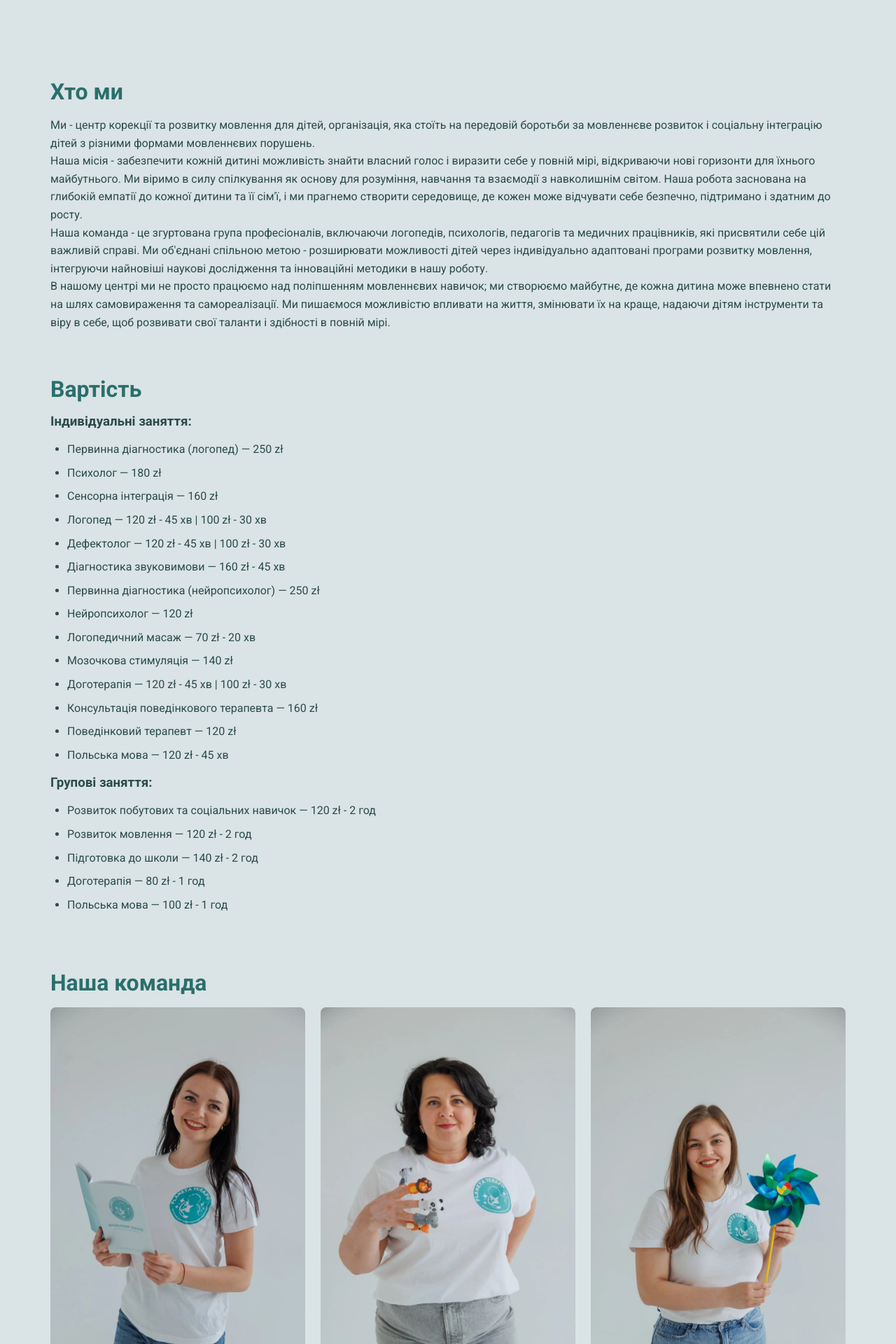
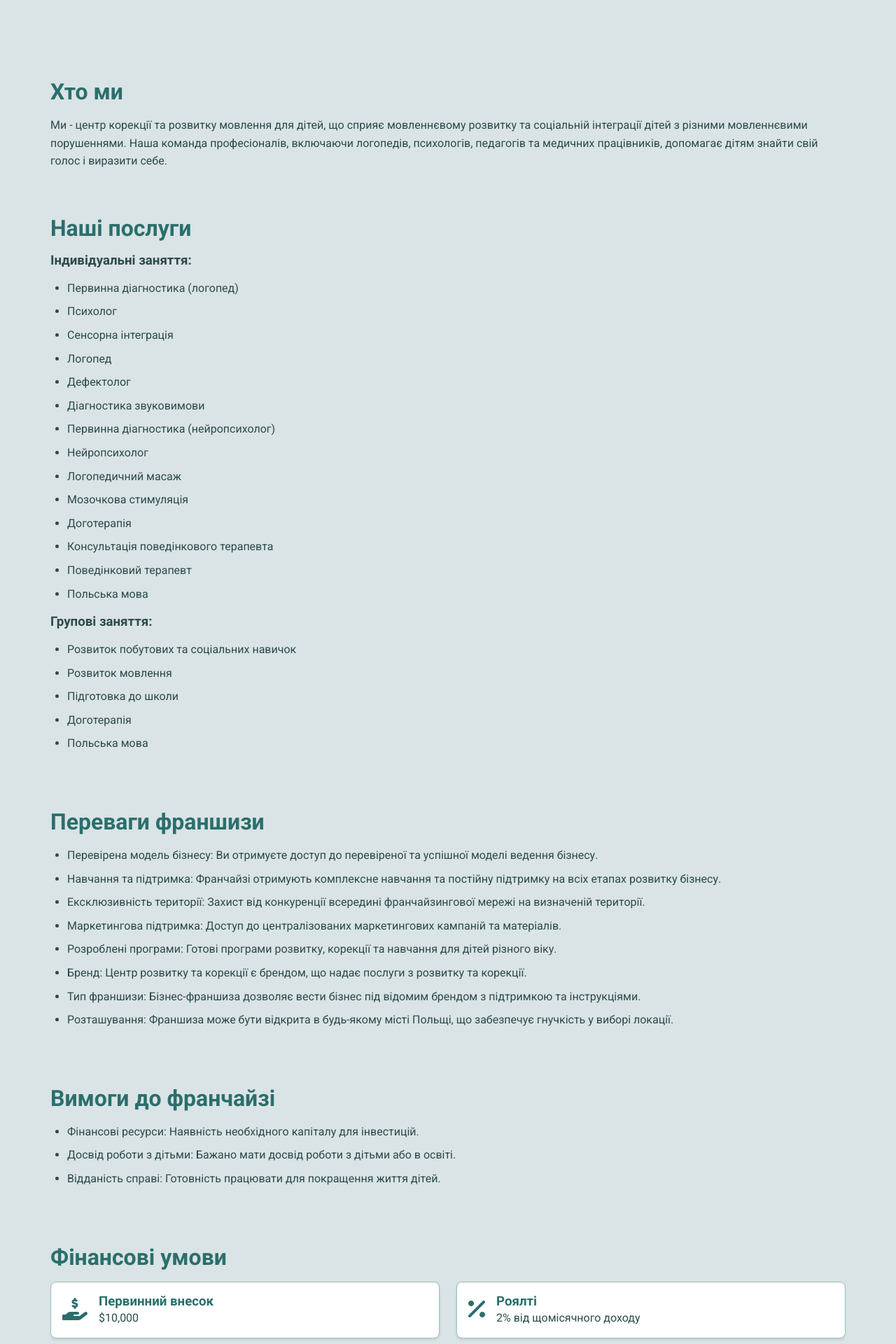
Before and after one commit to planetaTerapii/PlanetaTerapiiFront, a React (Create React App) app: page / in a window 1280 px wide. Shown: the part 880-2800 px from the top of the page at 70% size. Built offline with nearby package versions, Linux system fonts and the light colour scheme.

Commit message:
Removed team, changed finances section

```diff
--- a/public/index.html
+++ b/public/index.html
@@ -6,6 +6,10 @@
   <link href="https://fonts.googleapis.com/css2?family=Roboto:wght@400;700&display=swap" rel="stylesheet">
   <link rel="stylesheet" href="https://cdnjs.cloudflare.com/ajax/libs/font-awesome/6.0.0-beta3/css/all.min.css">
   <link rel="icon" href="%PUBLIC_URL%/images/logo-mobile.png" />
+  <link
+  rel="stylesheet"
+  href="https://cdnjs.cloudflare.com/ajax/libs/font-awesome/6.0.0-beta3/css/all.min.css"
+/>
   <title>Logopedia Company</title>
 </head>
 <body>
--- a/src/App.css
+++ b/src/App.css
@@ -368,24 +368,6 @@ header .join-us-text {
   }
 }
 
-.team-images {
-  display: flex;
-  flex-wrap: wrap;
-  justify-content: space-between;
-  gap: 1rem;
-}
-
-.team-images img {
-  width: 32%; /* 32% width for three images in a row with space in between */
-  border-radius: 8px; /* Optional: add some border radius for better aesthetics */
-}
-
-@media (max-width: 768px) {
-  .team-images img {
-    width: 100%; /* Full width for mobile view */
-  }
-}
-
 .success-message {
   opacity: 0;
   transition: opacity 0.5s ease-in-out;
@@ -398,3 +380,43 @@ header .join-us-text {
 .success-message.visible {
   opacity: 1;
 }
+
+
+.finance-container {
+  display: flex;
+  flex-wrap: wrap;
+  justify-content: space-between;
+  gap: 1.5rem;
+}
+
+.finance-item {
+  background-color: #fff;
+  border: 1px solid #95c0c1;
+  border-radius: 8px;
+  padding: 1rem;
+  flex: 1 1 calc(50% - 1rem);
+  box-shadow: 0 2px 4px rgba(0, 0, 0, 0.1);
+  display: flex;
+  align-items: center;
+  gap: 1rem;
+}
+
+.finance-icon {
+  font-size: 2rem;
+  color: #2a6f6c;
+}
+
+.finance-text {
+  display: flex;
+  flex-direction: column;
+}
+
+.finance-text h3 {
+  margin: 0;
+  color: #2a6f6c;
+}
+
+.finance-text p {
+  margin: 0;
+  color: #2b4b4b;
+}
--- a/src/App.js
+++ b/src/App.js
@@ -5,16 +5,6 @@ import { FaRegCalendarCheck } from "react-icons/fa6";
 import "./App.css";
 import logoDesktop from "./images/logo-desktop.png"; // Desktop logo
 import logoMobile from "./images/logo-mobile.png"; // Mobile logo
-
-import teamImage1 from "./team/team1.webp";
-import teamImage2 from "./team/team2.webp";
-import teamImage3 from "./team/team3.webp";
-import teamImage4 from "./team/team4.webp";
-import teamImage6 from "./team/team6.webp";
-import teamImage7 from "./team/team7.webp";
-import teamImage8 from "./team/team8.webp";
-import teamImage9 from "./team/team9.webp";
-import teamImage10 from "./team/team10.webp";
 
 function App() {
   const [name, setName] = useState("");
@@ -145,13 +135,8 @@ function App() {
                 </a>
               </li>
               <li>
-                <a href="#price" onClick={(e) => handleScroll(e, "price")}>
-                  Вартість
-                </a>
-              </li>
-              <li>
-                <a href="#team" onClick={(e) => handleScroll(e, "team")}>
-                  Наша команда
+                <a href="#service" onClick={(e) => handleScroll(e, "service")}>
+                  Наші послуги
                 </a>
               </li>
               <li>
@@ -204,79 +189,45 @@ function App() {
         >
           <h2>Хто ми</h2>
           <p>
-            Ми - центр корекції та розвитку мовлення для дітей, організація, яка
-            стоїть на передовій боротьби за мовленнєве розвиток і соціальну
-            інтеграцію дітей з різними формами мовленнєвих порушень. <br />
-            Наша місія - забезпечити кожній дитині можливість знайти власний
-            голос і виразити себе у повній мірі, відкриваючи нові горизонти для
-            їхнього майбутнього. Ми віримо в силу спілкування як основу для
-            розуміння, навчання та взаємодії з навколишнім світом. Наша робота
-            заснована на глибокій емпатії до кожної дитини та її сім'ї, і ми
-            прагнемо створити середовище, де кожен може відчувати себе безпечно,
-            підтримано і здатним до росту. <br />
-            Наша команда - це згуртована група професіоналів, включаючи
-            логопедів, психологів, педагогів та медичних працівників, які
-            присвятили себе цій важливій справі. Ми об'єднані спільною метою -
-            розширювати можливості дітей через індивідуально адаптовані програми
-            розвитку мовлення, інтегруючи найновіші наукові дослідження та
-            інноваційні методики в нашу роботу. <br />В нашому центрі ми не
-            просто працюємо над поліпшенням мовленнєвих навичок; ми створюємо
-            майбутнє, де кожна дитина може впевнено стати на шлях самовираження
-            та самореалізації. Ми пишаємося можливістю впливати на життя,
-            змінювати їх на краще, надаючи дітям інструменти та віру в себе, щоб
-            розвивати свої таланти і здібності в повній мірі.
+            Ми - центр корекції та розвитку мовлення для дітей, що сприяє
+            мовленнєвому розвитку та соціальній інтеграції дітей з різними
+            мовленнєвими порушеннями. Наша команда професіоналів, включаючи
+            логопедів, психологів, педагогів та медичних працівників, допомагає
+            дітям знайти свій голос і виразити себе.
           </p>
         </section>
         <section
-          id="price"
+          id="service"
           className="fade-up"
           ref={(el) => (sectionsRef.current[1] = el)}
         >
-          <h2>Вартість</h2>
+          <h2>Наші послуги</h2>
           <h3>Індивідуальні заняття:</h3>
           <ul>
-            <li>Первинна діагностика (логопед) — 250 zł</li>
-            <li>Психолог — 180 zł</li>
-            <li>Сенсорна інтеграція — 160 zł</li>
-            <li>Логопед — 120 zł - 45 хв | 100 zł - 30 хв</li>
-            <li>Дефектолог — 120 zł - 45 хв | 100 zł - 30 хв</li>
-            <li>Діагностика звуковимови — 160 zł - 45 хв</li>
-            <li>Первинна діагностика (нейропсихолог) — 250 zł</li>
-            <li>Нейропсихолог — 120 zł</li>
-            <li>Логопедичний масаж — 70 zł - 20 хв</li>
-            <li>Мозочкова стимуляція — 140 zł</li>
-            <li>Доготерапія — 120 zł - 45 хв | 100 zł - 30 хв</li>
-            <li>Консультація поведінкового терапевта — 160 zł</li>
-            <li>Поведінковий терапевт — 120 zł</li>
-            <li>Польська мова — 120 zł - 45 хв</li>
+            <li>Первинна діагностика (логопед)</li>
+            <li>Психолог</li>
+            <li>Сенсорна інтеграція</li>
+            <li>Логопед</li>
+            <li>Дефектолог</li>
+            <li>Діагностика звуковимови</li>
+            <li>Первинна діагностика (нейропсихолог)</li>
+            <li>Нейропсихолог</li>
+            <li>Логопедичний масаж</li>
+            <li>Мозочкова стимуляція</li>
+            <li>Доготерапія</li>
+            <li>Консультація поведінкового терапевта</li>
+            <li>Поведінковий терапевт</li>
+            <li>Польська мова</li>
           </ul>
 
           <h3>Групові заняття:</h3>
           <ul>
-            <li>Розвиток побутових та соціальних навичок — 120 zł - 2 год</li>
-            <li>Розвиток мовлення — 120 zł - 2 год</li>
-            <li>Підготовка до школи — 140 zł - 2 год</li>
-            <li>Доготерапія — 80 zł - 1 год</li>
-            <li>Польська мова — 100 zł - 1 год</li>
+            <li>Розвиток побутових та соціальних навичок</li>
+            <li>Розвиток мовлення</li>
+            <li>Підготовка до школи</li>
+            <li>Доготерапія</li>
+            <li>Польська мова</li>
           </ul>
-        </section>
-        <section
-          id="team"
-          className="fade-up"
-          ref={(el) => (sectionsRef.current[2] = el)}
-        >
-          <h2>Наша команда</h2>
-          <div className="team-images">
-            <img src={teamImage4} alt="Team Member 4" />
-            <img src={teamImage1} alt="Team Member 1" />
-            <img src={teamImage2} alt="Team Member 2" />
-            <img src={teamImage3} alt="Team Member 3" />
-            <img src={teamImage6} alt="Team Member 6" />
-            <img src={teamImage7} alt="Team Member 7" />
-            <img src={teamImage8} alt="Team Member 8" />
-            <img src={teamImage9} alt="Team Member 9" />
-            <img src={teamImage10} alt="Team Member 10" />
-          </div>
         </section>
         <section
           id="franchise"
@@ -345,13 +296,46 @@ function App() {
           ref={(el) => (sectionsRef.current[5] = el)}
         >
           <h2>Фінансові умови</h2>
-          <ul>
-            <li>Первинний внесок:** $10,000</li>
-            <li>Роялті: 2%від щомісячного доходу</li>
-            <li>Інвестиції від 10 000$( в залежності від міста)</li>
-            <li>Дохідність: 5000$чистого прибутку щомісяця</li>
-          </ul>
+          <div className="finance-container">
+            <div className="finance-item">
+              <div className="finance-icon">
+                <i class="fas fa-hand-holding-usd"></i>
+              </div>
+              <div className="finance-text">
+                <h3>Первинний внесок</h3>
+                <p>$10,000</p>
+              </div>
+            </div>
+            <div className="finance-item">
+              <div className="finance-icon">
+                <i class="fas fa-percentage"></i>
+              </div>
+              <div className="finance-text">
+                <h3>Роялті</h3>
+                <p>2% від щомісячного доходу</p>
+              </div>
+            </div>
+            <div className="finance-item">
+              <div className="finance-icon">
+                <i class="fas fa-wallet"></i>
+              </div>
+              <div className="finance-text">
+                <h3>Інвестиції</h3>
+                <p>від $10,000 (в залежності від міста)</p>
+              </div>
+            </div>
+            <div className="finance-item">
+              <div className="finance-icon">
+                <i class="fas fa-chart-line"></i>
+              </div>
+              <div className="finance-text">
+                <h3>Дохідність</h3>
+                <p>$5000 чистого прибутку щомісяця</p>
+              </div>
+            </div>
+          </div>
         </section>
+
         <section
           id="stage"
           className="fade-up"
```
